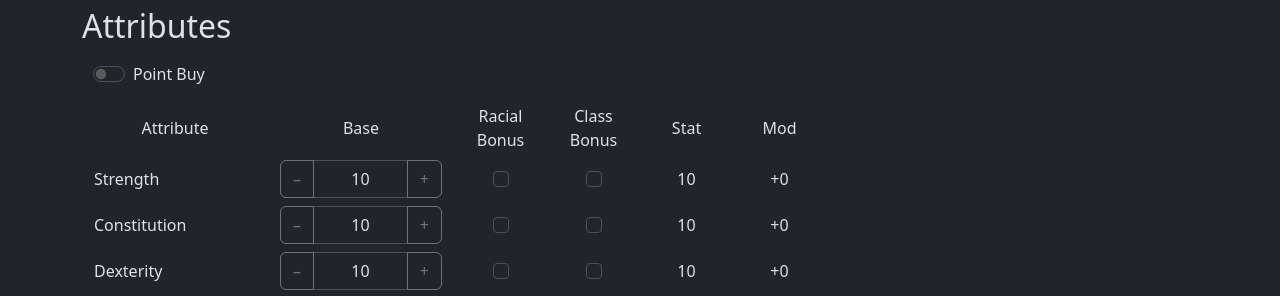
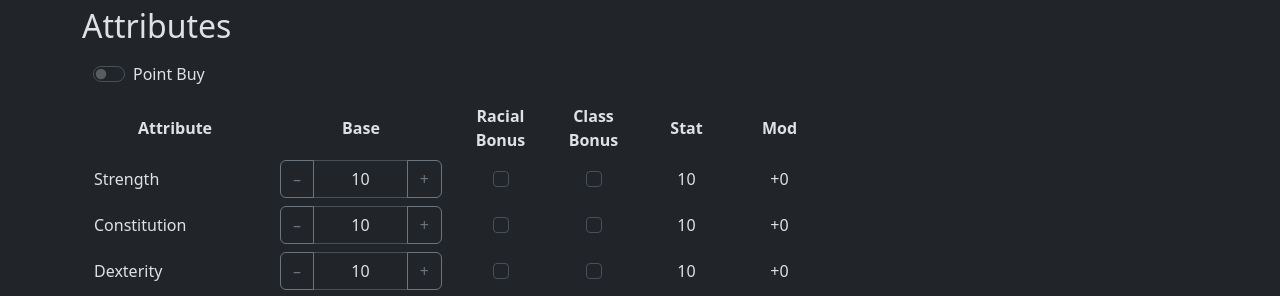
Before and after one commit to 13th-Age/Character-Builder, a Jekyll site: the page built from index.md, in a window 1280 px wide. Shown: the part 221-517 px from the top of the page. Built offline with Jekyll 4.4.1, drawn with Linux system fonts in a browser that asks for light colours; our own code applies the rules of GitHub Pages for plain Markdown files.

Commit message:
Table Headers: Bold

```diff
--- a/index.md
+++ b/index.md
@@ -44,16 +44,16 @@
 
 		{% comment %} Headings {% endcomment -%}
 		<div class="row mt-2 gy-2 align-items-center text-center">
-			<div class="col col-4 col-sm-3 col-md-2 col-xxl-1">Attribute</div>
-			<div class="col col-4 d-sm-none">Stat</div>
-			<div class="col d-none d-sm-block col-sm-4 col-md-3 col-lg-2">Base</div>
-			<div class="col d-none d-sm-block col-sm-2 d-md-none">Bonus</div>
-			<div class="col d-none d-md-block col-md-2 col-lg-1">Racial Bonus</div>
-			<div class="col d-none d-md-block col-md-2 col-lg-1">Class Bonus</div>
-			<div class="col d-none col-4 col-sm-3 col-md-2 col-lg-1 ShowPointBuyToggleXS">Point Buy</div>
-			<div class="col d-none d-sm-block col-sm-3 d-md-none ShowPointBuyToggleSM">Stat (Mod)</div>
-			<div class="col d-none d-md-block col-md-1 d-lg-block ShowPointBuyToggleMD">Stat</div>
-			<div class="col col-4 d-sm-none d-md-block col-md-1 d-lg-block ShowPointBuyToggleXS ShowPointBuyToggleMD">Mod</div>
+			<div class="col col-4 col-sm-3 col-md-2 col-xxl-1"><b>Attribute</b></div>
+			<div class="col col-4 d-sm-none"><b>Stat</b></div>
+			<div class="col d-none d-sm-block col-sm-4 col-md-3 col-lg-2"><b>Base</b></div>
+			<div class="col d-none d-sm-block col-sm-2 d-md-none"><b>Bonus</b></div>
+			<div class="col d-none d-md-block col-md-2 col-lg-1"><b>Racial Bonus</b></div>
+			<div class="col d-none d-md-block col-md-2 col-lg-1"><b>Class Bonus</b></div>
+			<div class="col d-none col-4 col-sm-3 col-md-2 col-lg-1 ShowPointBuyToggleXS"><b>Point Buy</b></div>
+			<div class="col d-none d-sm-block col-sm-3 d-md-none ShowPointBuyToggleSM"><b>Stat (Mod)</b></div>
+			<div class="col d-none d-md-block col-md-1 d-lg-block ShowPointBuyToggleMD"><b>Stat</b></div>
+			<div class="col col-4 d-sm-none d-md-block col-md-1 d-lg-block ShowPointBuyToggleXS ShowPointBuyToggleMD"><b>Mod</b></div>
 		</div>
 
 		{% comment %} Strength {% endcomment -%}
```
